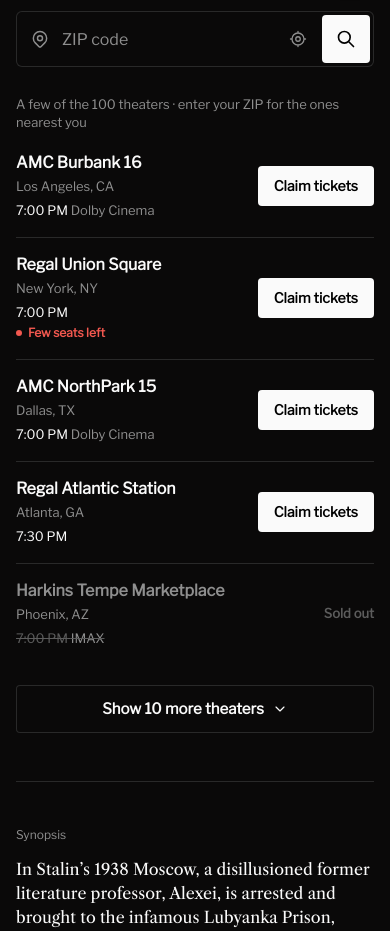
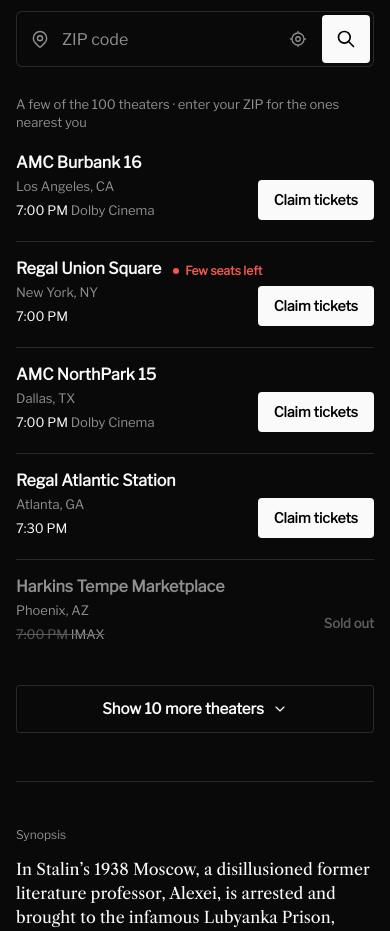
Before and after one commit to henrique-menezzo/confession-tickets, a React (Vite) app: page / in a window 390 px wide. Shown: the part 860-1791 px from the top of the page. Built offline with nearby package versions, Linux system fonts and the light colour scheme.

Commit message:
Few seats left sits beside the theater name
On the web it follows the name; on phones the name line spans the full row so
it fits beside it, and the button lines up with the lines below.

Co-Authored-By: Claude Opus 5.5 <noreply@anthropic.com>

```diff
--- a/src/options/O11.tsx
+++ b/src/options/O11.tsx
@@ -95,14 +95,13 @@ function Row({ t, near, delay, closest = false }: { t: Theater; near: boolean; d
     <li className={'r11' + (out ? ' out' : '') + (closest ? ' closest' : '') + (delay !== undefined ? ' late' : '')} style={delay !== undefined ? { animationDelay: `${delay}ms` } : undefined}>
       <Icon name="pin" size={22} className="r11-pin" />
       <div className="r11-main">
-        <p className="r11-name">{t.name}</p>
+        <p className="r11-name"><span>{t.name}</span>{few && <span className="r11-few"><i />Few seats left</span>}</p>
         <p className="r11-meta">{closest && <b>Closest · </b>}{t.city}{near && <span className="r11-dist"> · {t.miles} miles</span>}</p>
         {near && (
           <p className="r11-bar" aria-hidden><b><i style={{ inlineSize: `${Math.min(100, (t.miles / RADIUS) * 100)}%` }} /></b>{t.miles} mi</p>
         )}
         <p className="r11-times">
           {t.shows.map((s) => <span key={s.id} className={'r11-t' + (s.status === 'out' ? ' gone' : '')}>{s.time}{s.format !== 'Standard' && <em> {s.format}</em>}</span>)}
-          {few && <span className="r11-few"><i />Few seats left</span>}
         </p>
       </div>
       {out
--- a/src/styles/o11.css
+++ b/src/styles/o11.css
@@ -81,14 +81,14 @@
 .r11-pin { align-self: start; margin-block-start: 1px; color: var(--dim); }
 .r11.closest .r11-pin { color: var(--ink); }
 .r11-main { display: flex; flex-direction: column; gap: 4px; min-width: 0; }
-.r11-name { font-size: 16px; line-height: 20px; font-weight: 600; text-wrap: balance; }
+.r11-name { display: flex; flex-wrap: wrap; align-items: baseline; gap: 2px 12px; font-size: 16px; line-height: 20px; font-weight: 600; text-wrap: balance; }
 .r11-meta { font-size: 13px; line-height: 18px; color: var(--mute); }
 .r11-meta b { font-weight: 600; color: var(--ink); }
 .r11-times { display: flex; flex-wrap: wrap; align-items: center; gap: 2px 8px; margin-block-start: 4px; font-size: 14px; line-height: 20px; color: var(--ink); font-variant-numeric: tabular-nums; }
 .r11-t + .r11-t::before { content: '·'; margin-inline-end: 8px; color: var(--dim); }
 .r11-t em { font-style: normal; color: var(--mute); }
 .r11-t.gone { color: var(--dim); text-decoration: line-through; }
-.r11-few { display: inline-flex; align-items: center; gap: 6px; margin-inline-start: 8px; font-size: 12px; line-height: 16px; font-weight: 600; color: var(--red-ink); }
+.r11-few { display: inline-flex; align-items: center; gap: 6px; font-size: 12px; line-height: 16px; font-weight: 600; color: var(--red-ink); white-space: nowrap; }
 .r11-few i { inline-size: 6px; block-size: 6px; border-radius: 50%; background: currentColor; }
 .r11-bar { display: none; }
 .r11-go { height: 44px; padding-inline: 18px; font-size: 15px; }
@@ -356,7 +356,12 @@
   .zip-line .zip-field { padding: 0 10px; }
   .f11-list { gap: 4px; }
   /* Theater row, phone: the same row without the pin; distance becomes a bar against the 50-mile area */
-  .r11 { grid-template-columns: minmax(0, 1fr) auto; padding-block: 18px; }
+  /* the name line runs the full width so Few seats left fits beside it; the button sits by the lines below */
+  .r11 { grid-template-columns: minmax(0, 1fr) auto; row-gap: 4px; padding-block: 18px; }
+  .r11-main { display: contents; }
+  .r11-name { grid-column: 1 / -1; }
+  .r11-meta, .r11-bar, .r11-times { grid-column: 1; }
+  .r11-go, .r11-out { grid-column: 2; grid-row: 2 / span 3; align-self: center; }
   .r11-pin, .r11-dist { display: none; }
   .r11-bar { display: flex; align-items: center; gap: 10px; margin-block: 4px 2px; font-size: 12px; line-height: 16px; color: var(--mute); font-variant-numeric: tabular-nums; }
   .r11-bar b { position: relative; inline-size: 96px; block-size: 3px; border-radius: 2px; background: #262626; overflow: hidden; }
@@ -365,7 +370,6 @@
   /* times can wrap here: space instead of a separator, so no dot is left hanging at a line start */
   .r11-times { margin-block-start: 2px; column-gap: 14px; font-size: 13px; line-height: 18px; }
   .r11-t + .r11-t::before { display: none; }
-  .r11-few { flex-basis: 100%; margin-inline-start: 0; margin-block-start: 2px; }
   .r11-go { height: 40px; padding-inline: 16px; font-size: 14px; }
   .r11-out { padding-inline: 0; font-size: 13px; }
 
```
